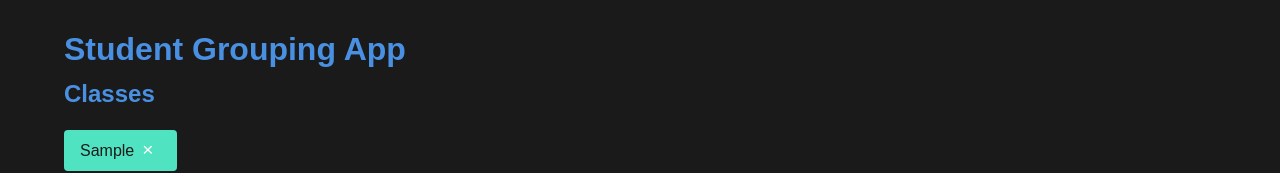
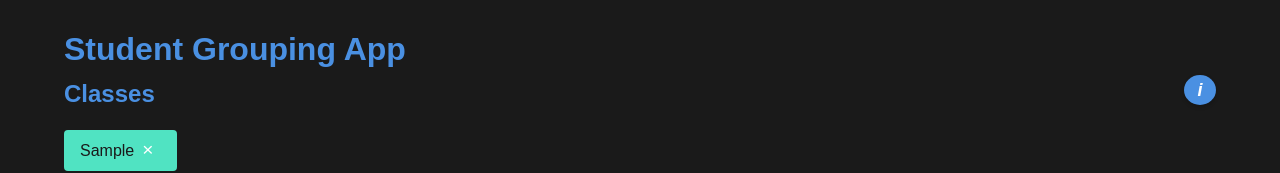
Before and after one commit to 4eyedRaven/student_grouper, a Next.js app: page / in a window 1280 px wide. Both pictures are taken after typing "Sample" into the empty fields and a click on the button "Add Class". Shown: the top 173 px of the page. Built offline with nearby package versions, Linux system fonts and the light colour scheme.

Commit message:
Add Info Button to main page, center class deletion buttons

```diff
--- a/components/ClientHome.tsx
+++ b/components/ClientHome.tsx
@@ -7,6 +7,7 @@ import StudentManager from './StudentManager';
 import GroupingTool from './GroupingTool';
 import GroupHistory from './GroupHistory';
 import Instructions from './Instructions';
+import InfoButton from './InfoButton';
 import { Class, Student } from '../types';
 
 export default function ClientHome() {
@@ -126,14 +127,17 @@ export default function ClientHome() {
   };
 
   return (
-    <>
+    <div className="client-home-container">
+      {/* Info Button - Show only when classes exist */}
+      <InfoButton visible={classes.length > 0} />
+
       <ClassManager
         classes={classes}
         currentClassId={currentClassId}
         onAddClass={addClass}
         onRemoveClass={removeClass}
         onSelectClass={setCurrentClassId}
-        onRenameClass={renameClass} // Pass the renaming function to ClassManager
+        onRenameClass={renameClass}
       />
 
       {/* Display instructions when no classes exist */}
@@ -159,6 +163,6 @@ export default function ClientHome() {
           />
         </>
       )}
-    </>
+    </div>
   );
 }
--- /dev/null
+++ b/components/InfoButton.tsx
@@ -0,0 +1,52 @@
+// components/InfoButton.tsx
+"use client";
+
+import React, { useState } from 'react';
+import Instructions from './Instructions';
+
+interface InfoButtonProps {
+  visible: boolean;
+}
+
+const InfoButton: React.FC<InfoButtonProps> = ({ visible }) => {
+  const [showPopover, setShowPopover] = useState(false);
+
+  if (!visible) return null;
+
+  // Handle clicks on overlay to close the popover
+  const handleOverlayClick = (e: React.MouseEvent<HTMLDivElement>) => {
+    // Close the popover when the overlay is clicked
+    setShowPopover(false);
+  };
+
+  // Prevent clicks inside the popover from closing it
+  const handlePopoverClick = (e: React.MouseEvent<HTMLDivElement>) => {
+    // Stop the click event from propagating to the overlay
+    e.stopPropagation();
+  };
+
+  return (
+    <>
+      <button
+        className="info-button"
+        onClick={() => setShowPopover(true)}
+        aria-label="Show instructions"
+      >
+        i
+      </button>
+
+      {showPopover && (
+        <div className="popover-overlay" onClick={handleOverlayClick}>
+          <div className="popover-container" onClick={handlePopoverClick}>
+            <Instructions
+              isPopover={true}
+              onClose={() => setShowPopover(false)}
+            />
+          </div>
+        </div>
+      )}
+    </>
+  );
+};
+
+export default InfoButton;
--- a/components/Instructions.tsx
+++ b/components/Instructions.tsx
@@ -3,9 +3,23 @@
 
 import React from 'react';
 
-const Instructions: React.FC = () => {
+interface InstructionsProps {
+  isPopover?: boolean;
+  onClose?: () => void;
+}
+
+const Instructions: React.FC<InstructionsProps> = ({ isPopover = false, onClose }) => {
   return (
-    <div className="instructions">
+    <div className={`instructions ${isPopover ? 'instructions-popover' : ''}`}>
+      {isPopover && (
+        <button
+          className="close-button"
+          onClick={onClose}
+          aria-label="Close instructions"
+        >
+          &times;
+        </button>
+      )}
       <h2>Welcome to the Student Grouping App!</h2>
       <p>
         This application helps you manage your classes and students, and generate balanced groups effortlessly. Here's how to get started:
--- a/styles/globals.css
+++ b/styles/globals.css
@@ -206,7 +206,95 @@ select:focus {
 }
 
 /* ===========================
-   7. Student Manager Styles
+   7. Info Button & Popover Styles
+=========================== */
+.client-home-container {
+  position: relative;
+}
+
+.info-button {
+  position: absolute;
+  top: 0;
+  right: 0;
+  width: 30px;
+  height: 30px;
+  border-radius: 50%;
+  background-color: var(--primary-color);
+  color: var(--text-color);
+  font-size: 18px;
+  font-weight: bold;
+  display: flex;
+  align-items: center;
+  justify-content: center;
+  cursor: pointer;
+  border: none;
+  z-index: 10;
+  font-style: italic;
+  box-shadow: 0 2px 4px rgba(0, 0, 0, 0.2);
+  transition: background-color 0.3s ease, transform 0.2s ease;
+}
+
+.info-button:hover {
+  background-color: var(--secondary-color);
+  transform: scale(1.05);
+}
+
+.popover-overlay {
+  position: fixed;
+  top: 0;
+  left: 0;
+  width: 100%;
+  height: 100%;
+  background-color: rgba(0, 0, 0, 0.5);
+  display: flex;
+  align-items: center;
+  justify-content: center;
+  z-index: 1000;
+}
+
+.popover-container {
+  position: relative;
+  max-width: 90%;
+  max-height: 90%;
+  overflow-y: auto;
+  border-radius: 8px;
+  background-color: var(--bg-color);
+  box-shadow: 0 10px 25px rgba(0, 0, 0, 0.3);
+  border: 1px solid var(--border-color);
+  padding: 20px;
+}
+
+.instructions-popover {
+  position: relative;
+  max-width: 800px;
+  margin: 0 auto;
+}
+
+.close-button {
+  position: absolute;
+  top: 10px;
+  right: 10px;
+  background-color: transparent;
+  color: var(--text-color);
+  border: none;
+  font-size: 24px;
+  cursor: pointer;
+  padding: 0;
+  width: 30px;
+  height: 30px;
+  display: flex;
+  align-items: center;
+  justify-content: center;
+  border-radius: 50%;
+  transition: background-color 0.3s ease;
+}
+
+.close-button:hover {
+  background-color: var(--border-color);
+}
+
+/* ===========================
+   8. Student Manager Styles
 =========================== */
 .student-manager {
   margin-bottom: 2rem;
@@ -274,7 +362,7 @@ select:focus {
 }
 
 /* ===========================
-   8. Grouping Tool Styles
+   9. Grouping Tool Styles
 =========================== */
 .grouping-tool {
   margin-bottom: 2rem;
@@ -338,7 +426,7 @@ select:focus {
 }
 
 /* ===========================
-   9. Modal Styles
+   10. Modal Styles
 =========================== */
 .modal-overlay {
   position: fixed;
@@ -387,6 +475,21 @@ select:focus {
   color: var(--primary-color);
 }
 
+.modal-buttons {
+  display: flex;
+  justify-content: center;
+  gap: 1rem;
+  margin-top: 1.5rem;
+}
+
+.delete-btn {
+  background-color: #e74c3c;
+}
+
+.delete-btn:hover {
+  background-color: #c0392b;
+}
+
 .groups-display {
   display: flex;
   flex-wrap: wrap;
@@ -396,7 +499,7 @@ select:focus {
 }
 
 /* ===========================
-   10. Group Card Styles
+   11. Group Card Styles
 =========================== */
 .group-card {
   background-color: var(--border-color);
@@ -451,7 +554,7 @@ select:focus {
 }
 
 /* ===========================
-   11. Droppable Group Over Styles
+   12. Droppable Group Over Styles
 =========================== */
 .droppable.group-over .group-card {
   border: 3px dashed var(--accent-color);
@@ -460,7 +563,7 @@ select:focus {
 }
 
 /* ===========================
-   12. Draggable Student Styles
+   13. Draggable Student Styles
 =========================== */
 .draggable-student {
   transition: background-color 0.2s, color 0.2s, opacity 0.2s;
@@ -474,7 +577,7 @@ select:focus {
 }
 
 /* ===========================
-   13. Editable Group Name Styles
+   14. Editable Group Name Styles
 =========================== */
 .group-name {
   cursor: pointer;
@@ -502,7 +605,7 @@ select:focus {
 }
 
 /* ===========================
-   14. Instructions Component Styles
+   15. Instructions Component Styles
 =========================== */
 .instructions {
   background-color: var(--border-color);
@@ -538,7 +641,7 @@ select:focus {
 }
 
 /* ===========================
-   15. Responsive Design
+   16. Responsive Design
 =========================== */
 @media (max-width: 768px) {
   .container {
@@ -634,7 +737,7 @@ select:focus {
 }
 
 /* ===========================
-   16. Additional Enhancements
+   17. Additional Enhancements
 =========================== */
 /* Cursor for Droppable Area */
 .group-card {
@@ -651,7 +754,7 @@ select:focus {
 }
 
 /* ===========================
-   17. Group History Styles
+   18. Group History Styles
 =========================== */
 .group-history {
   margin-top: 2rem;
```
